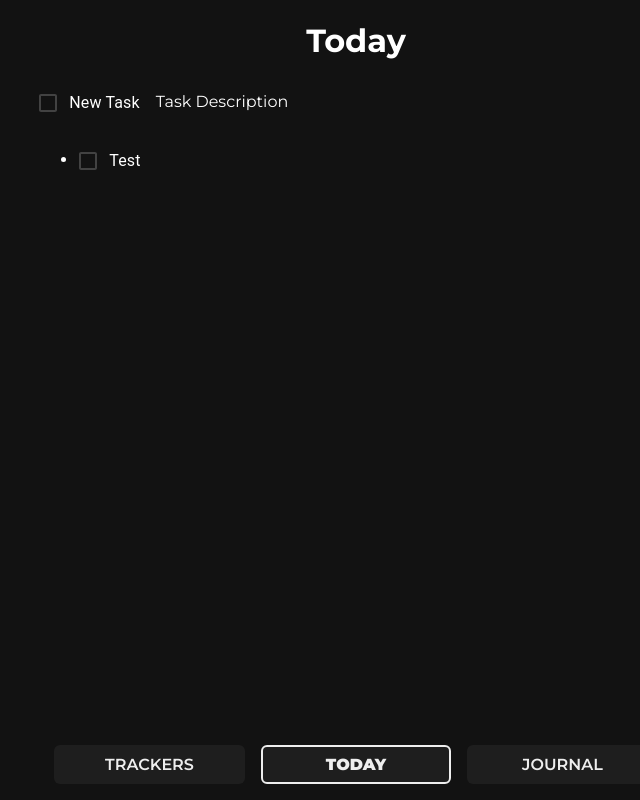
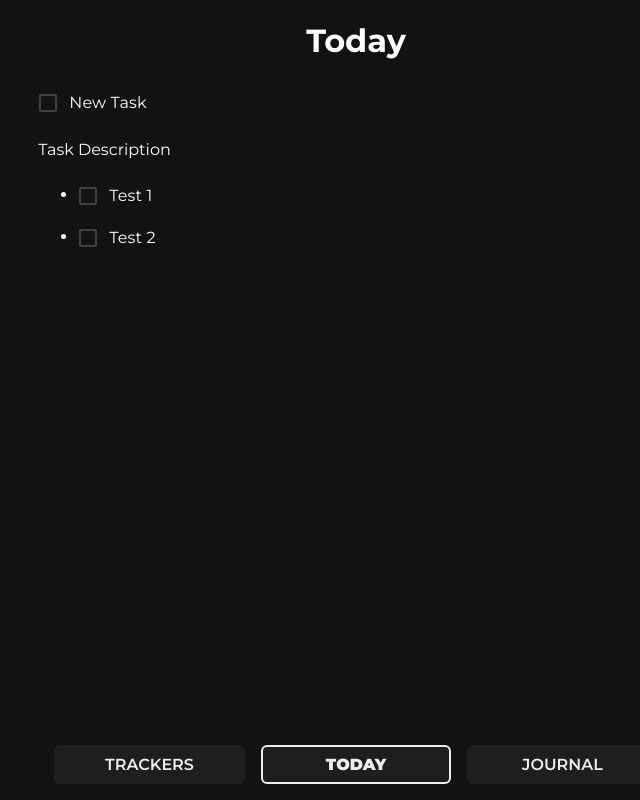
Before and after one commit to therisingtsun/ekdanta, a Next.js app: page / in a window 1280 px wide. Shown: the whole page, without its empty margins (284-924 px from the left). Built offline with nearby package versions, Linux system fonts and the light colour scheme.

Commit message:
taskitem rendering

```diff
--- a/src/app/components/Task/index.tsx
+++ b/src/app/components/Task/index.tsx
@@ -2,7 +2,7 @@
 
 import { useState } from "react";
 
-import { FormControlLabel } from "@mui/material"
+import { FormControlLabel, Typography } from "@mui/material"
 import Checkbox from "@mui/material/Checkbox"
 import { grey } from "@mui/material/colors"
 
@@ -11,26 +11,23 @@ import {
 	TaskItem as TaskItemStructure
 } from "@/types/TasksList";
 
-export const TaskItem = ({ item }: { item: TaskItemStructure }) => {
-	const [ state, setState ] = useState( item )
-	const clickHandler = () => {
-		setState({
-			...state,
-			completed: !state.completed
-		})
+const checkboxStyle = {
+	color: grey[800],
+	'&.Mui-checked, &.MuiCheckbox-indeterminate': {
+		color: grey[800]
 	}
+}
 
+export const TaskItem = ({ item, clickHandler }: {
+	item: TaskItemStructure,
+	clickHandler: () => void
+}) => {
 	return <FormControlLabel
 		className="task-item-container"
-		label={item.description}
+		label={<Typography fontFamily={"Montserrat, sans-serif"}>{item.description}</Typography>}
 		control={<Checkbox
-			sx={{
-				color: grey[800],
-				'&.Mui-checked': {
-					color: grey[800]
-				}
-			}}
-			checked={state.completed ?? false}
+			sx={checkboxStyle}
+			checked={item.completed ?? false}
 			onClick={clickHandler}
 		/>}
 	/>
@@ -46,27 +43,32 @@ export default ({ task }: {task: TaskStructure }) => {
 			completed: !state.completed
 		})
 	}
+	const updateHandler = (i: number) => {
+		return () => {
+			state.items[i].completed = !state.items[i].completed
+			setState({ ...state })
+		}
+	}
 
+	const completedCount = state.items.filter(item => item.completed).length
 
 	return <div className="task-container">
 		<FormControlLabel
-			label={task.title}
-			control={
-				<Checkbox
-					sx={{
-						color: grey[800],
-						'&.Mui-checked': {
-							color: grey[800]
-						}
-					}}
-					checked={state.completed || state.items.every(item => item.completed)}
-					onClick={clickHandler}
-				/>
-			}
+			label={<Typography fontFamily={"Montserrat, sans-serif"}>{task.title}</Typography>}
+			control={<Checkbox
+				sx={checkboxStyle}
+				checked={state.completed || state.items.every(item => item.completed)}
+				indeterminate={
+					completedCount > 0 && completedCount < state.items.length
+				}
+				onClick={clickHandler}
+			/>}
 		/>
-		{task.description}
+		<p>{task.description}</p>
 		<ul>{
-			task.items.map((item, i) => <li key={i}><TaskItem item={item} /></li>)
+			task.items.map((item, i) => <li key={i}>
+				<TaskItem item={item} clickHandler={updateHandler(i)} />
+			</li>)
 		}</ul>
 	</div>
 }
--- a/src/app/layout.tsx
+++ b/src/app/layout.tsx
@@ -2,8 +2,7 @@ import "../styles/global.scss";
 import "../styles/interactions.scss";
 
 export const metadata = {
-	title: 'Next.js',
-	description: 'Generated by Next.js',
+	title: 'Ekdanta'
 }
 
 export default function RootLayout({
--- a/src/app/page.tsx
+++ b/src/app/page.tsx
@@ -10,7 +10,8 @@ export default () => {
 			title: "New Task",
 			description: "Task Description",
 			items: [
-				{ description: "Test" }
+				{ description: "Test 1" },
+				{ description: "Test 2" },
 			]
 		}} />
 
```
